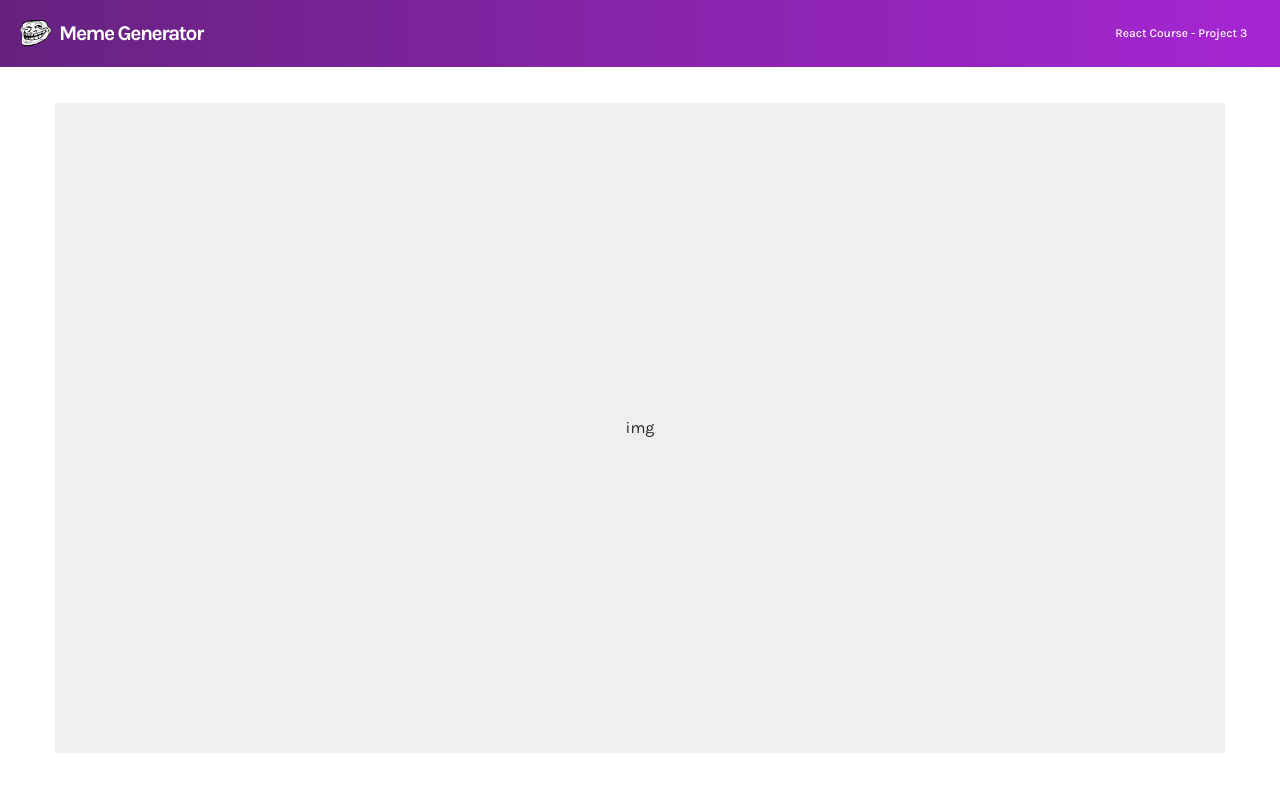
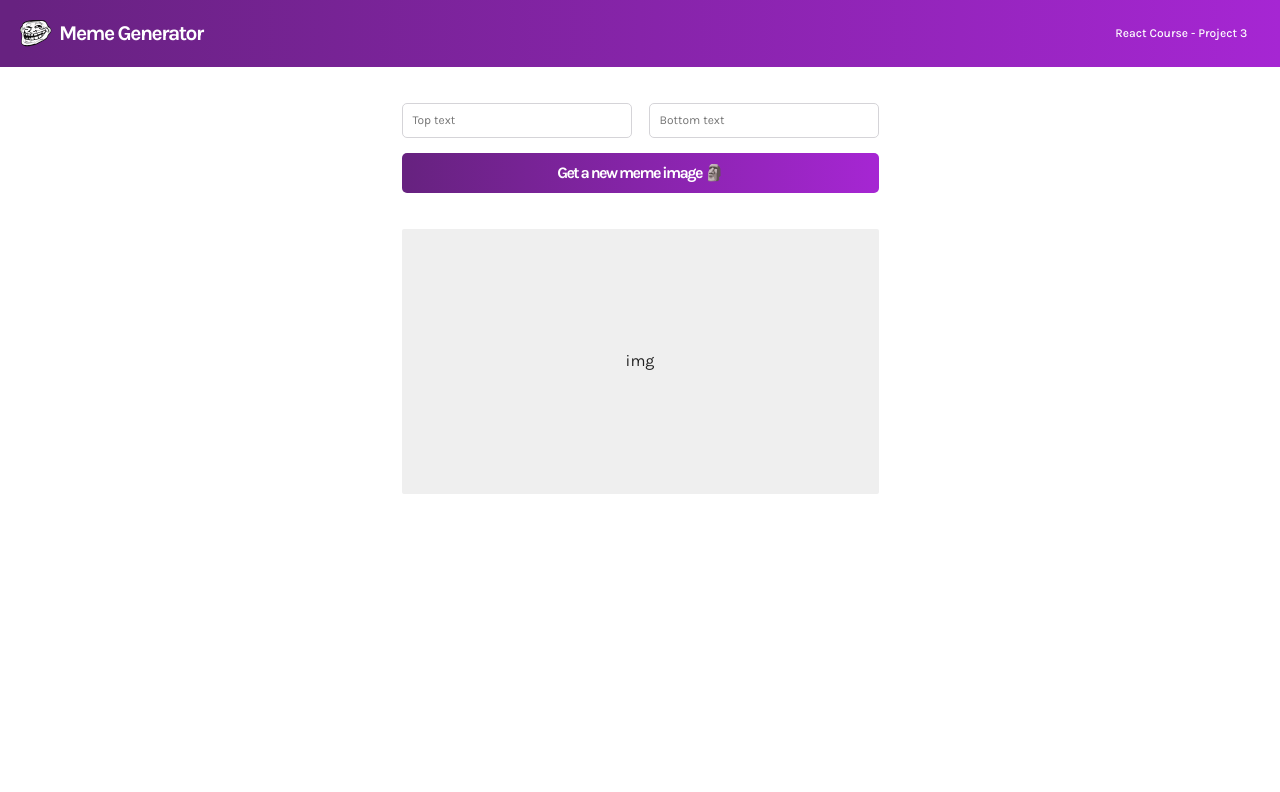
Before and after one commit to mutheusalmeida/meme-generator, a React (Vite) app: page / in a window 1280 px wide. Shown: the top 792 px of the page. Built offline with nearby package versions, Linux system fonts and the light colour scheme.

Commit message:
feat: add form and finish layout

```diff
--- /dev/null
+++ b/src/form/form.tsx
@@ -0,0 +1,15 @@
+import * as S from './styles'
+
+export const Form = () => {
+  return (
+    <S.FormWrapper>
+      <S.InputsWrapper>
+        <S.Input placeholder='Top text' type='text' />
+
+        <S.Input placeholder='Bottom text' type='text' />
+      </S.InputsWrapper>
+
+      <S.SendBtn>Get a new meme image 🗿</S.SendBtn>
+    </S.FormWrapper>
+  )
+}
--- /dev/null
+++ b/src/form/index.tsx
@@ -0,0 +1 @@
+export * from './form'
--- /dev/null
+++ b/src/form/styles.ts
@@ -0,0 +1,38 @@
+import styled from 'styled-components'
+
+export const FormWrapper = styled.form`
+  display: flex;
+  flex-direction: column;
+  gap: 0.9375em;
+  margin: 0 auto 2.25em;
+  max-width: 29.8125em;
+`
+
+export const InputsWrapper = styled.div`
+  display: flex;
+  gap: 1.0625em;
+`
+
+export const Input = styled.input`
+  font-size: 0.75rem;
+  line-height: 1.1666em;
+  color: #0D0D0D;
+  padding: 0 0.8333em;
+  border: 1px solid #D5D4D8;
+  border-radius: 0.4166em;
+  height: 2.9166em;
+  width: 100%;
+`
+
+export const SendBtn = styled.button`
+  font-weight: 700;
+  font-size: 1rem;
+  line-height: 1.1875em;
+  letter-spacing: -0.1em;
+  height: 2.5em;
+  padding: 0 1em;
+  background: var(--primary-gradient);
+  color: inherit;
+  border-radius: 0.3125em;
+  border: none;
+`
--- a/src/header/styles.ts
+++ b/src/header/styles.ts
@@ -2,7 +2,7 @@ import styled from 'styled-components'
 
 export const HeaderWrapper = styled.header`
   padding: 1.6666em;
-  background: linear-gradient(90deg, #672280 1.18%, #A626D3 100%);
+  background: var(--primary-gradient);
   display: flex;
   justify-content: space-between;
   align-items: center;
--- a/src/playground/playground.tsx
+++ b/src/playground/playground.tsx
@@ -1,8 +1,10 @@
+import { Form } from '@/form'
 import * as S from './styles'
 
 export const Playground = () => {
   return (
     <S.PlaygroundWrapper>
+      <Form />
 
       <S.ImgWrapper>
         img
--- a/src/playground/styles.ts
+++ b/src/playground/styles.ts
@@ -5,7 +5,8 @@ export const PlaygroundWrapper = styled.main`
 `
 
 export const ImgWrapper = styled.div`
-  width: 100%;
+  max-width: 29.8125em;
+  margin: 0 auto;
   aspect-ratio: 1.8 / 1;
   background-color: #efefef;
   border-radius: 2px;
--- a/src/style/global.ts
+++ b/src/style/global.ts
@@ -8,6 +8,10 @@ const GlobalStyles = createGlobalStyle`
 
   *, *::before, *::after {
     box-sizing: border-box;
+  }
+
+  :root {
+    --primary-gradient: linear-gradient(90deg, #672280 1.18%, #A626D3 100%);
   }
 
   * {
```
